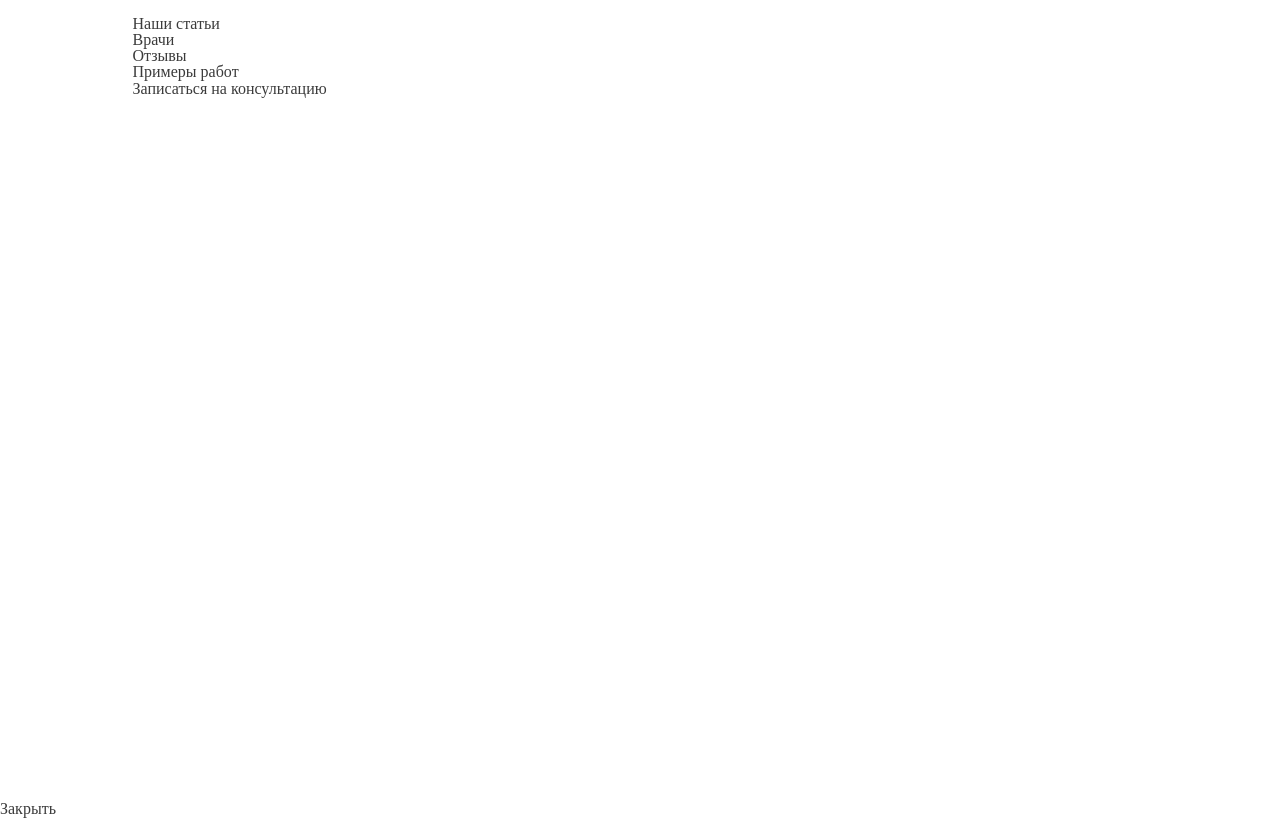
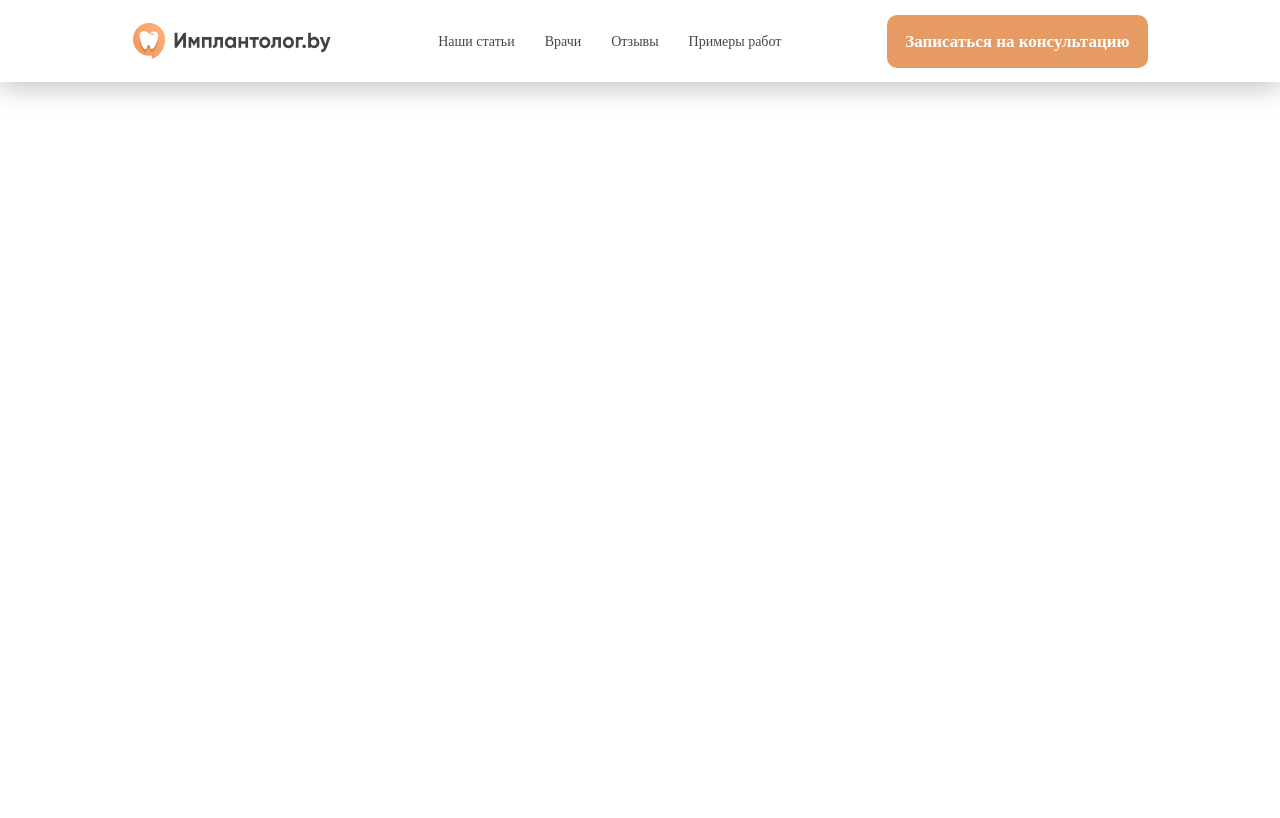
Before and after one commit to MaksPronevich/implantolog, a website built with webpack: page src/index.html in a window 1280 px wide. Built offline with nearby package versions, Linux system fonts and the light colour scheme; files whose address does not match are found by name.

Commit message:
modify files

```diff
--- a/src/html/_header.htm
+++ b/src/html/_header.htm
@@ -1,8 +1,7 @@
 <header class="header">
 	<div class="header__container">
-		<a href="" class="header__logo"></a>
+		<a href="" class="header__logo"><img src="@img/logo.svg" alt="Иплантолог.by" /></a>
 		<div class="header__menu menu">
-			<button type="button" class="menu__icon icon-menu"><span></span></button>
 			<nav class="menu__body">
 				<ul class="menu__list">
 					<li class="menu__item"><a href="" class="menu__link">Наши статьи</a></li>
@@ -12,6 +11,7 @@
 				</ul>
 			</nav>
 		</div>
-		<button class="header__button button" data-popup="#consultation" data-popup-youtube="6S5Zw2WuyFE">Записаться на консультацию</button>
+		<button class="header__button button" data-popup="#consultation">Записаться на консультацию</button>
+		<button type="button" class="menu__icon icon-menu"><span></span></button>
 	</div>
 </header>
--- a/src/html/_popup.htm
+++ b/src/html/_popup.htm
@@ -1,8 +1,8 @@
-<div id="popup" aria-hidden="true" class="popup">
+<!-- <div id="popup" aria-hidden="true" class="popup">
 	<div class="popup__wrapper">
 		<div class="popup__content">
 			<button data-close type="button" class="popup__close">Закрыть</button>
 			<div class="popup__text"></div>
 		</div>
 	</div>
-</div>
+</div> -->
--- a/src/js/app.js
+++ b/src/js/app.js
@@ -30,7 +30,7 @@ flsFunctions.isWebp();
 /* Добавление loaded для HTML после полной загрузки страницы */
 // flsFunctions.addLoadedClass();
 /* Модуль для работы с меню (Бургер) */
-// flsFunctions.menuInit();
+flsFunctions.menuInit();
 /* Учет плавающей панели на мобильных устройствах при 100vh */
 // flsFunctions.fullVHfix();
 
--- a/src/scss/common.scss
+++ b/src/scss/common.scss
@@ -1 +1,20 @@
 // Заголовки, общие БЄМ блоки и проче...
+
+.button {
+	display: inline-block;
+	font-weight: 700;
+	font-size: rem(17);
+	line-height: math.div(21, 17);
+	border-radius: 10px;
+	transition: background-color 0.3s ease 0s;
+
+	background-color: $mainOrange;
+	color: $mainWhite;
+	padding: rem(16) rem(18);
+
+	@media (any-hover: hover) {
+		&:hover {
+			background-color: darken($mainOrange, 5%);
+		}
+	}
+}
--- a/src/scss/header.scss
+++ b/src/scss/header.scss
@@ -1,22 +1,122 @@
 //====================================================================================================
+.header {
+	background-color: $mainWhite;
+	box-shadow: 0px 5px 29px rgba(0, 0, 0, 0.25);
+	padding: rem(10) 0px;
+
+	// .header__container
+	&__container {
+		display: flex;
+		align-items: center;
+		gap: rem(15);
+		min-height: rem(62);
+
+		@media (max-width: $tablet) {
+			justify-content: space-between;
+		}
+	}
+
+	// .header__logo
+	&__logo {
+		flex: 0 0 200px;
+
+		img {
+			max-width: 100%;
+		}
+	}
+
+	// .header__menu
+	&__menu {
+		flex: 1 1 auto;
+	}
+
+	// .header__button
+	&__button {
+		flex: 0 0 auto;
+
+		@media (max-width: $tablet) {
+			display: none;
+		}
+	}
+}
+
+//====================================================================================================
+
+.menu {
+	// .menu__icon
+	&__icon {
+	}
+
+	// .menu__body
+	&__body {
+	}
+
+	// .menu__list
+	&__list {
+		display: flex;
+		justify-content: center;
+		flex-wrap: wrap;
+		row-gap: rem(10);
+		@include adaptiveValue('column-gap', 30, 10);
+	}
+
+	// .menu__item
+	&__item {
+	}
+
+	// .menu__link
+	&__link {
+		font-weight: 400;
+		font-size: rem(14);
+		line-height: math.div(16, 14);
+		color: #464646;
+		white-space: nowrap;
+		padding: rem(4) 0px;
+		position: relative;
+
+		&::after {
+			content: '';
+			position: absolute;
+			left: 0;
+			display: block;
+			margin-top: 3px;
+			width: 0;
+			height: 2px;
+			background-color: $mainOrange;
+			transition: all 0.3s ease 0s;
+		}
+
+		@media (any-hover: hover) {
+			&:hover {
+				&::after {
+					width: 100%;
+				}
+			}
+		}
+	}
+
+	@media (max-width: $tablet) {
+		display: none;
+	}
+}
 
 //====================================================================================================
 
 //Burger
-/*
+
 .icon-menu {
 	display: none;
-	@media (max-width: $mobile) {
+	@media (max-width: $tablet) {
 		display: block;
 		position: relative;
-		width: rem(30);
+		flex: 0 0 rem(30);
 		height: rem(18);
 		cursor: pointer;
 		z-index: 5;
 		span,
 		&::before,
 		&::after {
-			content: "";
+			content: '';
 			transition: all 0.3s ease 0s;
 			right: 0;
 			position: absolute;
@@ -51,4 +151,3 @@
 		}
 	}
 }
-*/
```
Also changed, not shown: src/img/logo.svg (added).
